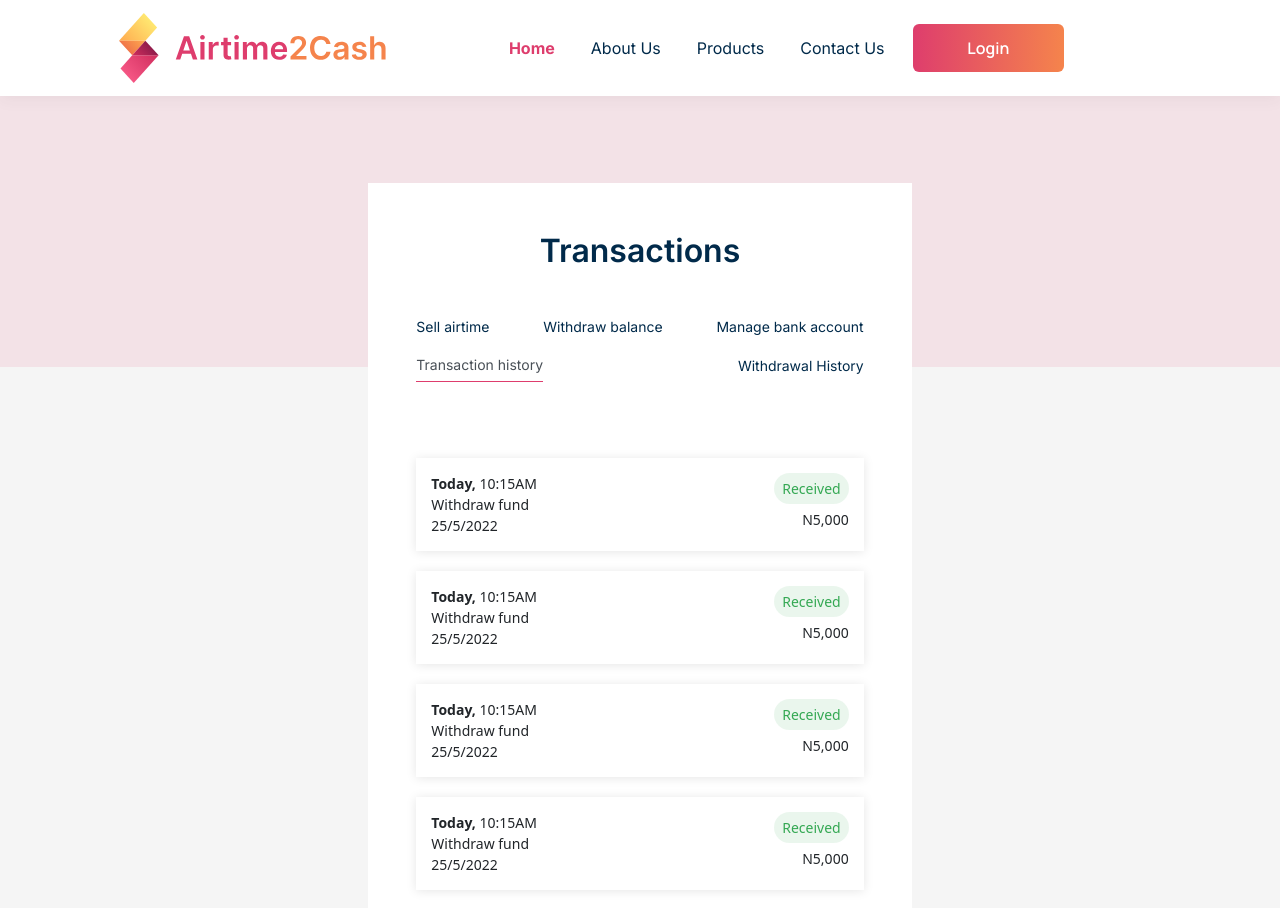
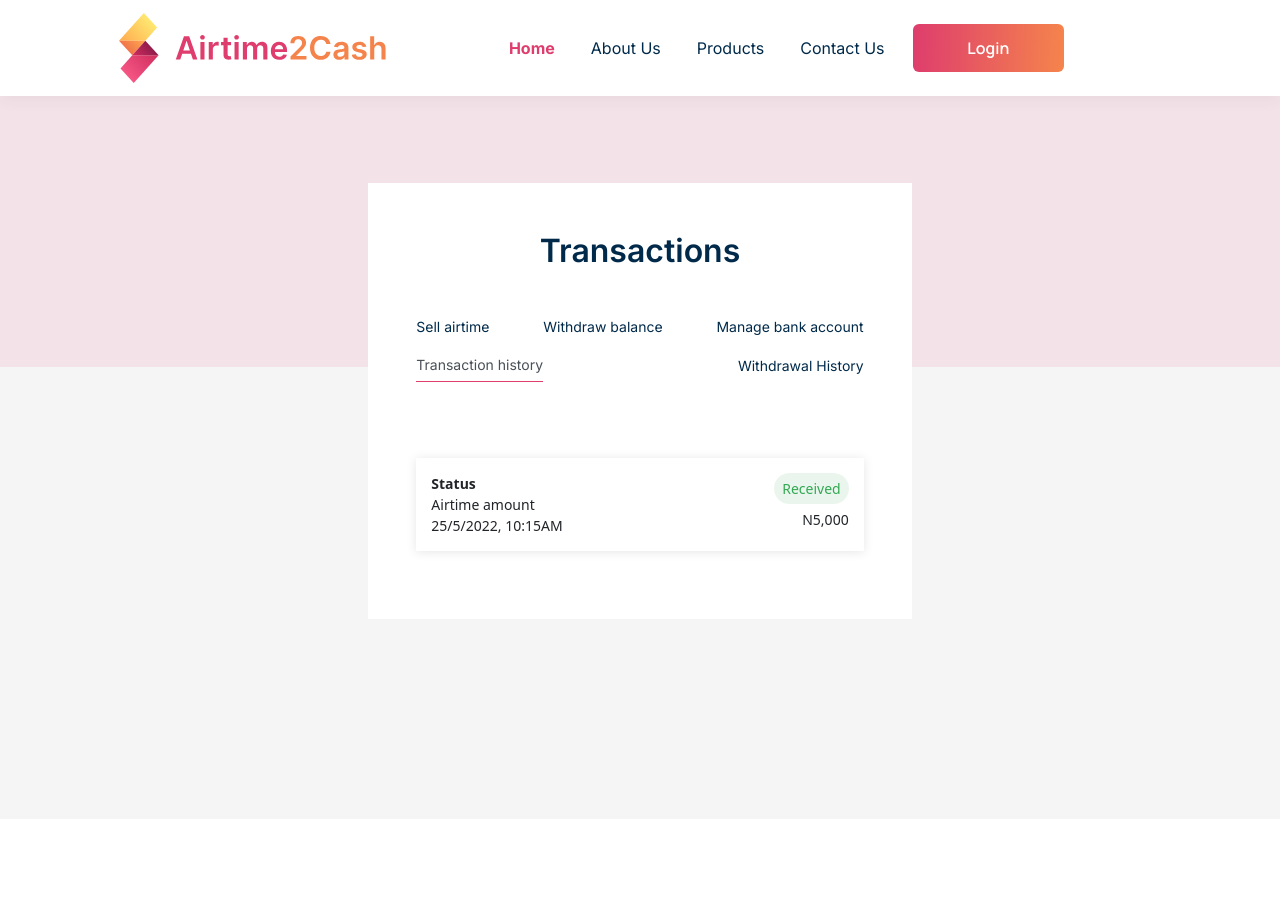
Before and after one commit to AnuOderinlo/airtimeToCash, a React (Create React App) app in the folder frontend/: page /dashboard in a window 1280 px wide. Both pictures are taken after a click on the tab "Transaction history". Shown: the top 908 px of the page. After the commit the page ends 819 px from the top, so only its background shows below. Built offline with nearby package versions, Linux system fonts and the light colour scheme; no server answers.

Commit message:
feat: V1

```diff
--- a/frontend/src/components/TransactionHistory/TransactionHistory.jsx
+++ b/frontend/src/components/TransactionHistory/TransactionHistory.jsx
@@ -4,54 +4,19 @@ import {Transaction, TransactionWrapper } from './TransactionHistoryStyle';
 function TransactionHistory() {
   return (
   <TransactionWrapper>
-    <Transaction>
-      <div>
-        <p><b>Today,</b> 10:15AM</p>
-        <p>Withdraw fund</p>
-        <p>25/5/2022</p></div>
-
-        <div className='status'>
-          <label className='label'>Received</label>
-          <p>N5,000</p>
-        </div>
-    </Transaction>
-
-    <Transaction>
-      <div>
-        <p><b>Today,</b> 10:15AM</p>
-        <p>Withdraw fund</p>
-        <p>25/5/2022</p></div>
-
-        <div className='status'>
-          <label className='label'>Received</label>
-          <p>N5,000</p>
-        </div>
-    </Transaction>
 
 
     <Transaction>
       <div>
-        <p><b>Today,</b> 10:15AM</p>
-        <p>Withdraw fund</p>
-        <p>25/5/2022</p></div>
+        <p><b>Status</b> </p>
+        <p>Airtime amount</p>
+        <p>25/5/2022, 10:15AM</p>
+      </div>
 
-        <div className='status'>
-          <label className='label'>Received</label>
-          <p>N5,000</p>
-        </div>
-    </Transaction>
-
-
-    <Transaction>
-      <div>
-        <p><b>Today,</b> 10:15AM</p>
-        <p>Withdraw fund</p>
-        <p>25/5/2022</p></div>
-
-        <div className='status'>
-          <label className='label'>Received</label>
-          <p>N5,000</p>
-        </div>
+      <div className='status'>
+        <label className='label'>Received</label>
+        <p>N5,000</p>
+      </div>
     </Transaction>
 
 
```
